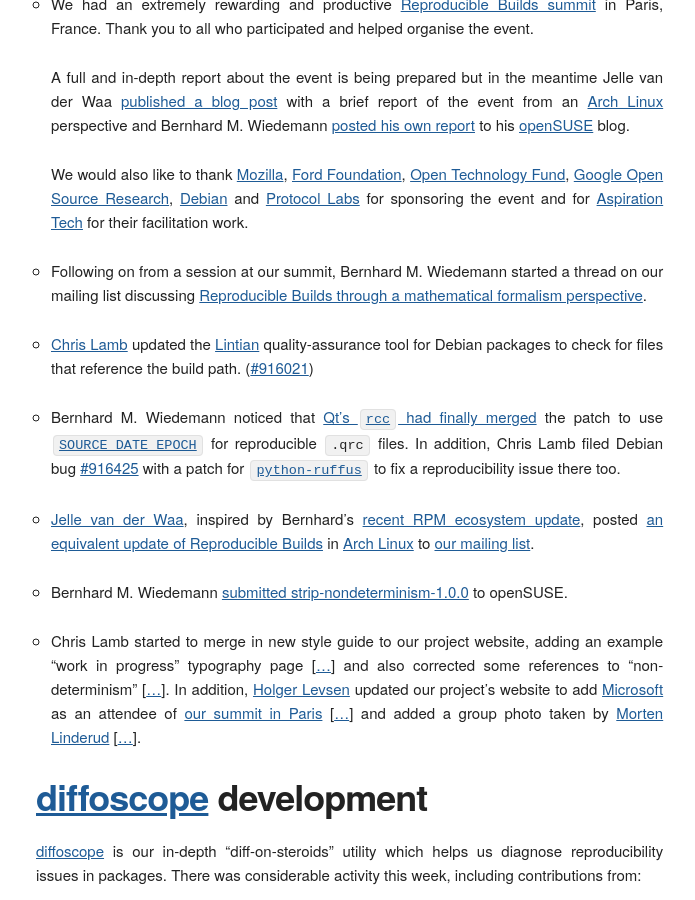
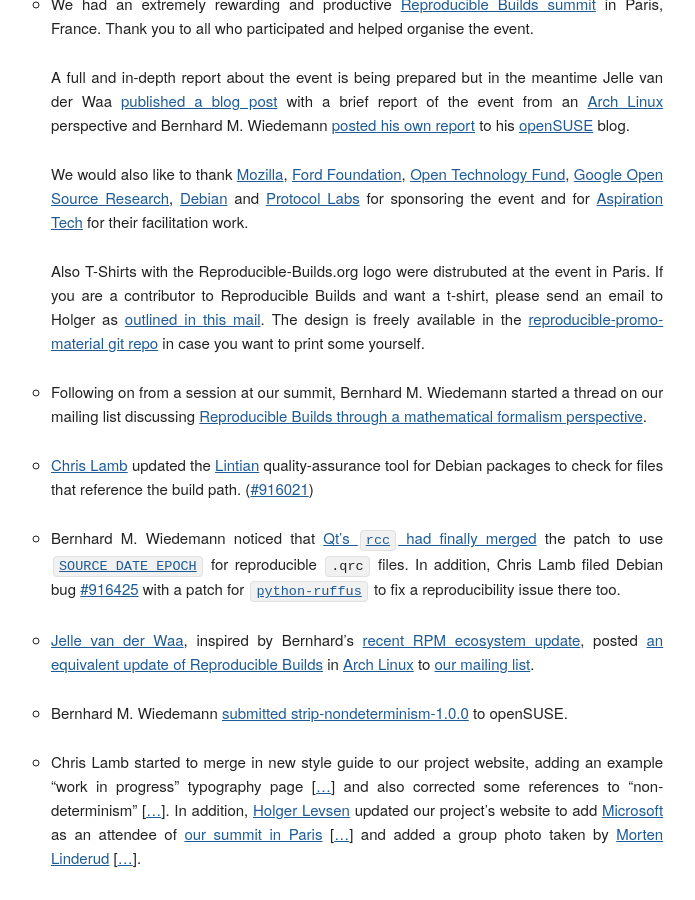
Before and after one commit to prototypefund/reproducible-website, a Jekyll site: the page built from _blog/posts/190.md, in a window 1280 px wide and 900 px high, scrolled down 883 px. Shown: the whole window, without its empty margins (124-819 px from the left). Built offline with Jekyll 4.4.1, drawn with Linux system fonts in a browser that asks for light colours; some web fonts are replaced.

Commit message:
190: mention tshirts and how to get and/or print them
Signed-off-by: Holger Levsen <holger@layer-acht.org>

```diff
--- a/_blog/posts/190.md
+++ b/_blog/posts/190.md
@@ -12,6 +12,8 @@
     A full and in-depth report about the event is being prepared but in the meantime Jelle van der Waa [published a blog post](https://vdwaa.nl/arch-reproducible-build-summit-18.html#arch-reproducible-build-summit-18) with a brief report of the event from an [Arch Linux](https://www.archlinux.org/) perspective and Bernhard M. Wiedemann [posted his own report](https://lizards.opensuse.org/2018/12/17/report-from-the-reproducible-builds-summit-2018/) to his [openSUSE](https://www.opensuse.org/) blog.
 
     We would also like to thank [Mozilla](https://www.mozilla.org/), [Ford Foundation](https://www.fordfoundation.org/), [Open Technology Fund](https://www.opentech.fund), [Google Open Source Research](https://opensource.google.com/), [Debian](https://www.debian.org/) and [Protocol Labs](https://protocol.ai/) for sponsoring the event and for [Aspiration Tech](https://aspirationtech.org) for their facilitation work.
+
+    Also T-Shirts with the Reproducible-Builds.org logo were distrubuted at the event in Paris. If you are a contributor to Reproducible Builds and want a t-shirt, please send an email to Holger as [outlined in this mail](https://lists.reproducible-builds.org/pipermail/rb-general/2018-November/001266.html). The design is freely available in the [reproducible-promo-material git repo](https://salsa.debian.org/reproducible-builds/reproducible-promo-material/) in case you want to print some yourself.
 
 * Following on from a session at our summit, Bernhard M. Wiedemann started a thread on our mailing list discussing [Reproducible Builds through a mathematical formalism perspective](https://lists.reproducible-builds.org/pipermail/rb-general/2018-December/001327.html).
 
```
